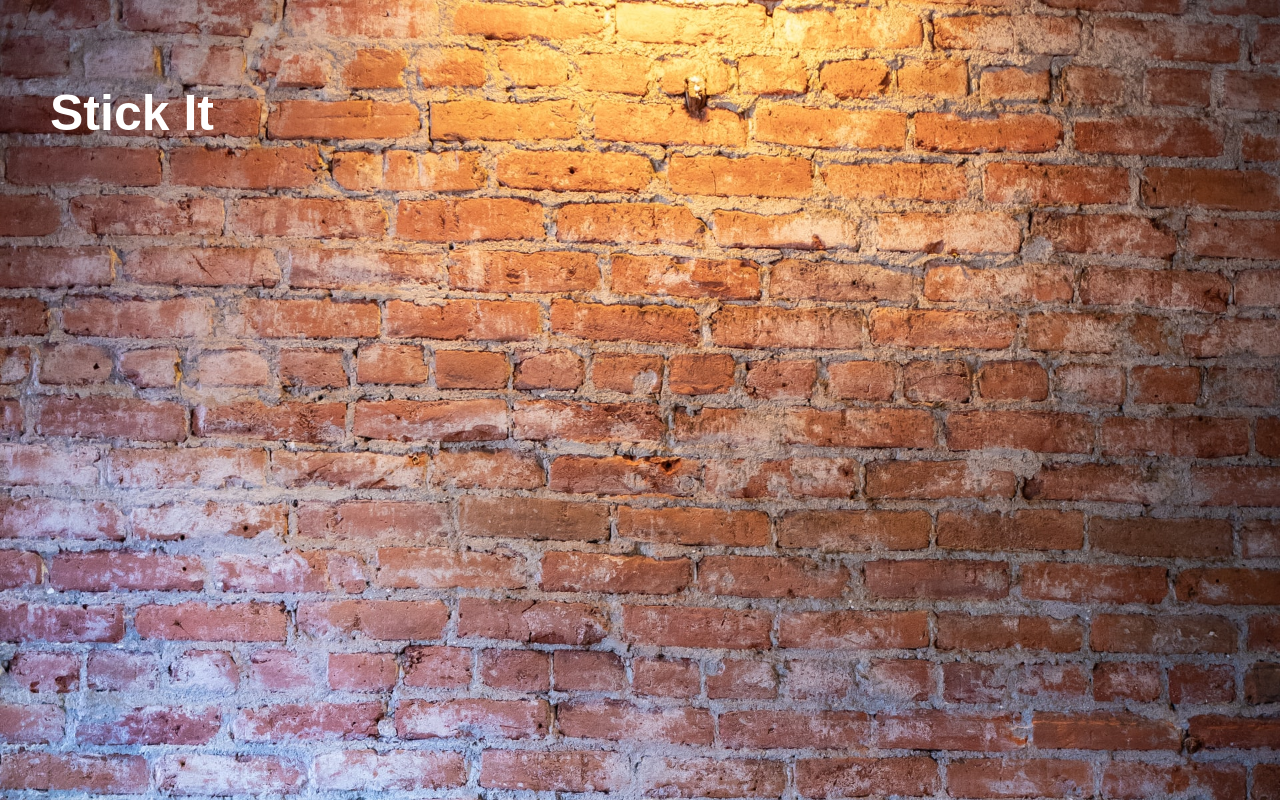
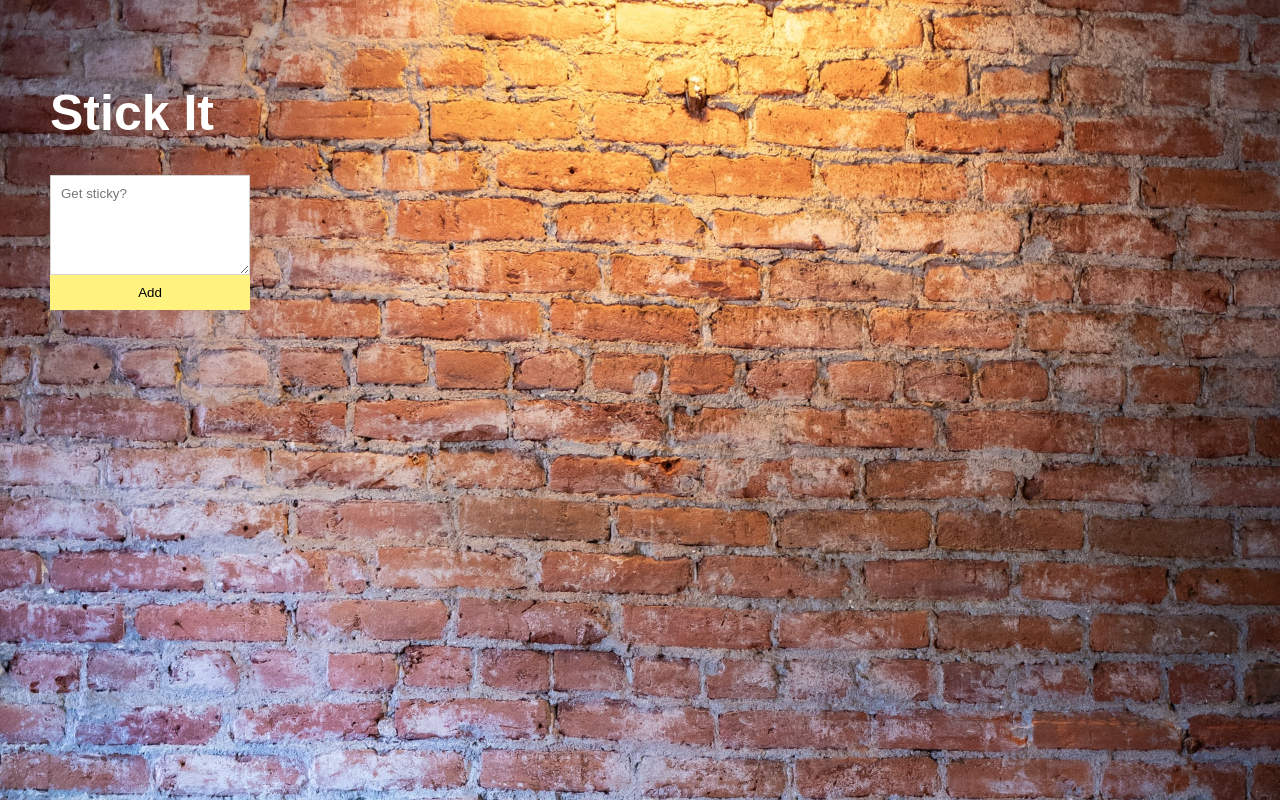
Before and after one commit to jonnyabrams/stick-it-jsx, a React (Create React App) app: page / in a window 1280 px wide. Built offline with nearby package versions, Linux system fonts and the light colour scheme.

Commit message:
Add note form and button with styles

```diff
--- a/src/App.css
+++ b/src/App.css
@@ -19,21 +19,11 @@ h1 {
   font-size: 50px;
 }
 
-/* h1 {
-  color: white;
-  span {
-      display: block;
-      color: darken(white, 20%);
-      font-size: 14px;
-      font-style: italic;
-      height: 14px;
-  }
-} */
-
-/* .note-form {
+.note-form {
   display: flex;
   flex-direction: column;
   width: 200px;
+}
 
 textarea {
   font-family: Arial, Helvetica, sans-serif;
@@ -52,42 +42,9 @@ h1 {
   padding: 10px;
   border: 0;
   outline: none;
-      &:hover {
+}
+
+button:hover {
   background-color: tomato;
   color: white;
 }
-  }
-}
-
-.note {
-  position: absolute;
-  cursor: pointer;
-  background-image: url('assets/post-it-note.png');
-  background-size: cover;
-  top: 100px;
-  left: 300px;
-  height: 200px;
-  width: 200px;
-  padding: 20px;
-
-
-  .text {
-      font-family: Arial, Helvetica, sans-serif;
-      height: 100%;
-      width: 100%;
-      white-space: pre-wrap;
-      overflow-y: scroll;
-  }
-
-  .close {
-      width: 15px;
-      height: 15px;
-      position: absolute;
-      right: 15px;
-      transition: transform .3s ease;
-
-      &:hover {
-          transform: scale(1.6);
-      }
-  }
-} */
--- a/src/App.js
+++ b/src/App.js
@@ -1,9 +1,17 @@
 import './App.css';
 
 function App() {
+
+  const addNote = () => {
+
+  }
   return (
     <div className="App">
        <h1>Stick It</h1>
+       <form onSubmit={addNote} className='note-form'>
+         <textarea placeholder="Get sticky?"></textarea>
+         <button>Add</button>
+       </form>
     </div>
   );
 }
```
Lines whose indentation alone changed are shown as unchanged.
